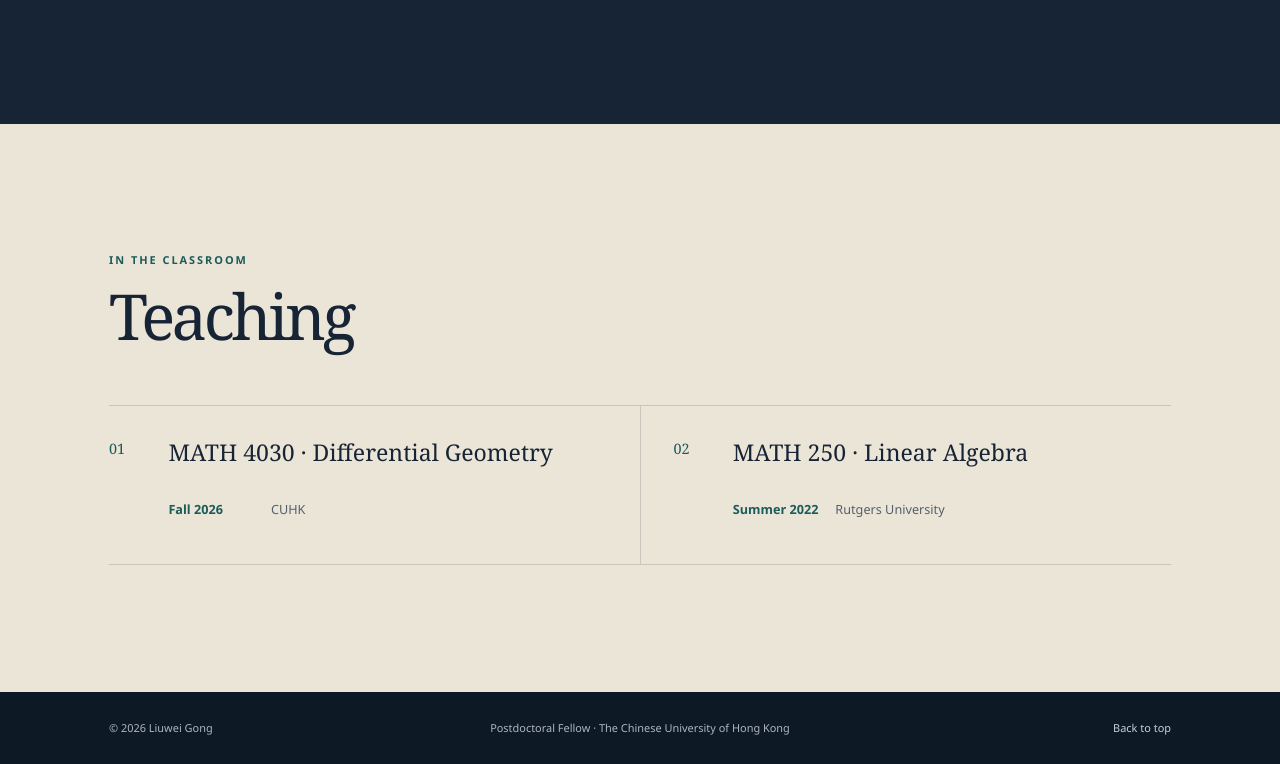
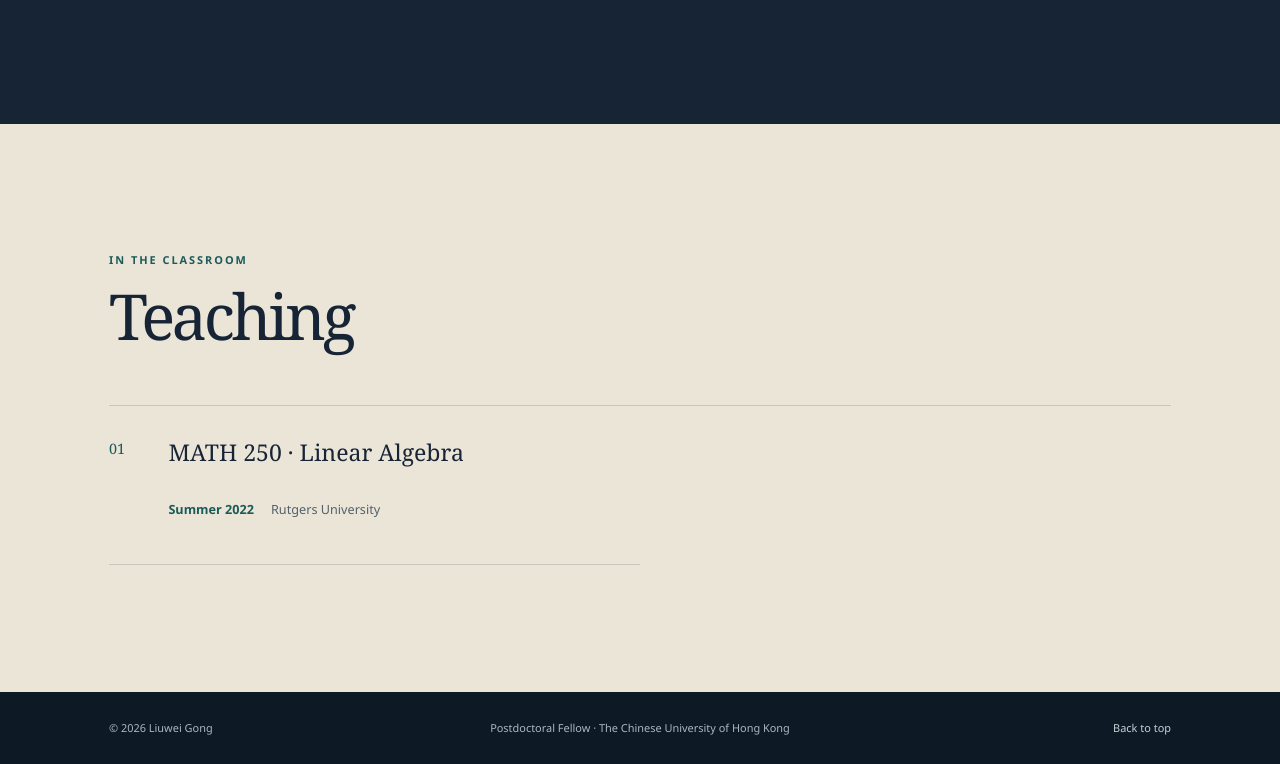
Before and after one commit to liuwei-gong/liuwei-gong.github.io, a Next.js app: page / in a window 1280 px wide. Shown: the part 3148-3912 px from the top of the page. Built offline with nearby package versions, Linux system fonts and the light colour scheme.

Commit message:
Remove CUHK teaching entry

```diff
--- a/app/page.tsx
+++ b/app/page.tsx
@@ -126,11 +126,6 @@ const talks = [
 ];
 
 const courses = [
-  {
-    title: "MATH 4030 · Differential Geometry",
-    term: "Fall 2026",
-    institution: "CUHK",
-  },
   {
     title: "MATH 250 · Linear Algebra",
     term: "Summer 2022",
```
Also changed, not shown: 1 other file (tests, documents, lock files or other folders).
